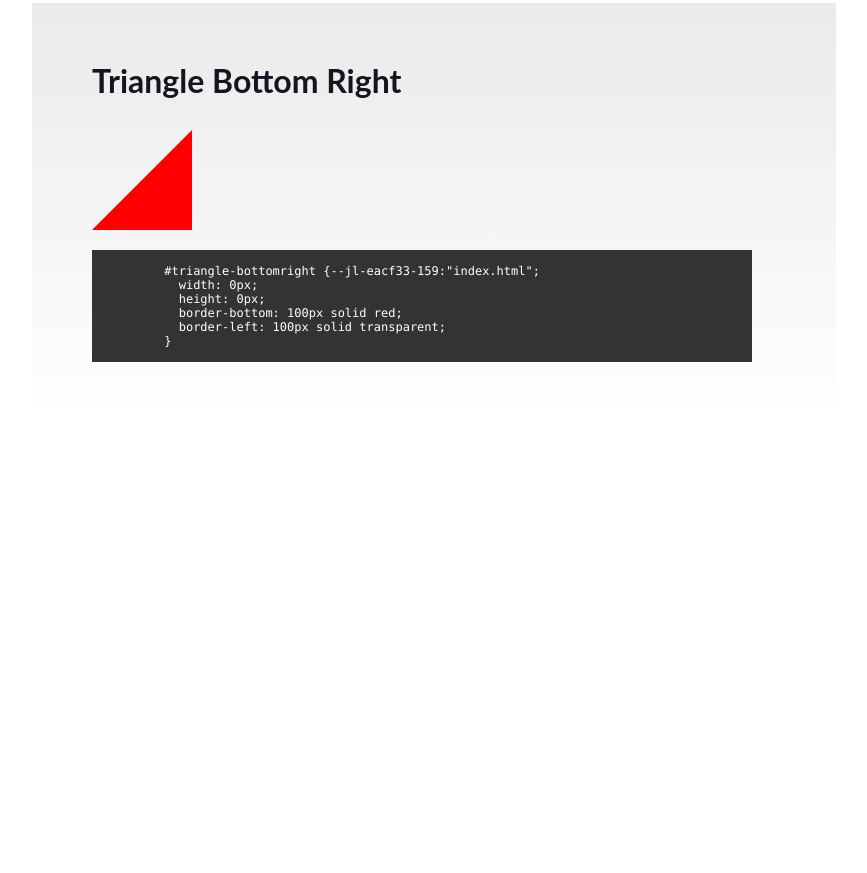
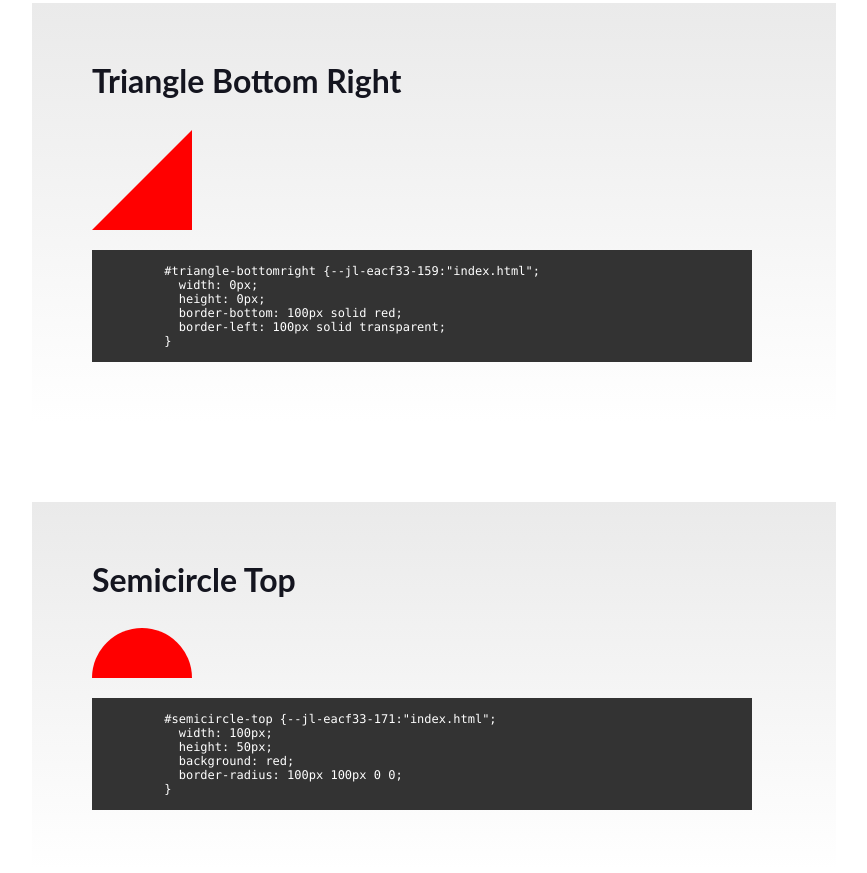
Before and after one commit to JaniceZD/cssShape, a plain HTML site: page index.html in a window 1280 px wide. Shown: the part 5704-6577 px from the top of the page, without its empty margins (16-883 px from the left). Before the commit the page ends 6254 px from the top, so only its background shows below. Drawn offline with Linux system fonts and the light colour scheme.

Commit message:
添加上半圆

```diff
--- a/index.html
+++ b/index.html
@@ -164,6 +164,18 @@
           }
         </style>
       </div>
+      <div class="shape">
+        <h3>Semicircle Top</h3>
+        <div id="semicircle-top"></div>
+        <style contenteditable="true">
+          #semicircle-top {
+            width: 100px;
+            height: 50px;
+            background: red;
+            border-radius: 100px 100px 0 0;
+          }
+        </style>
+      </div>
     </div>
   </div>
 </body>
```
